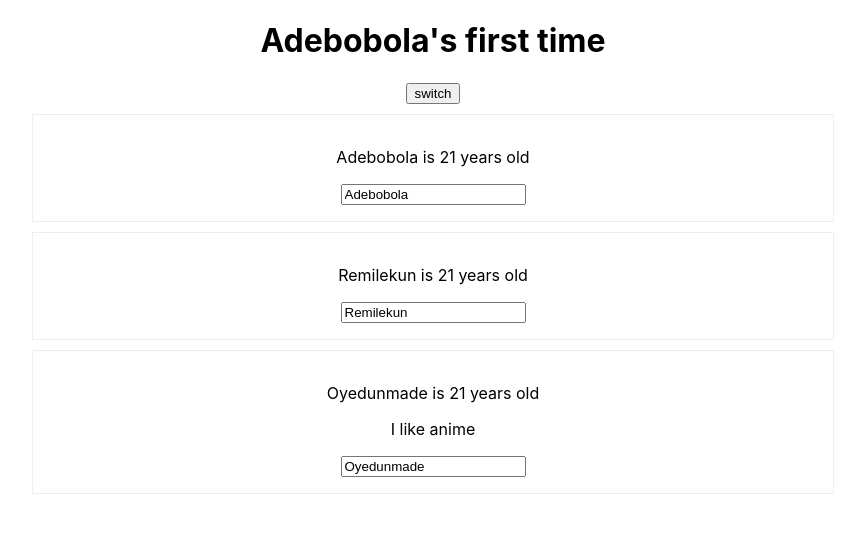
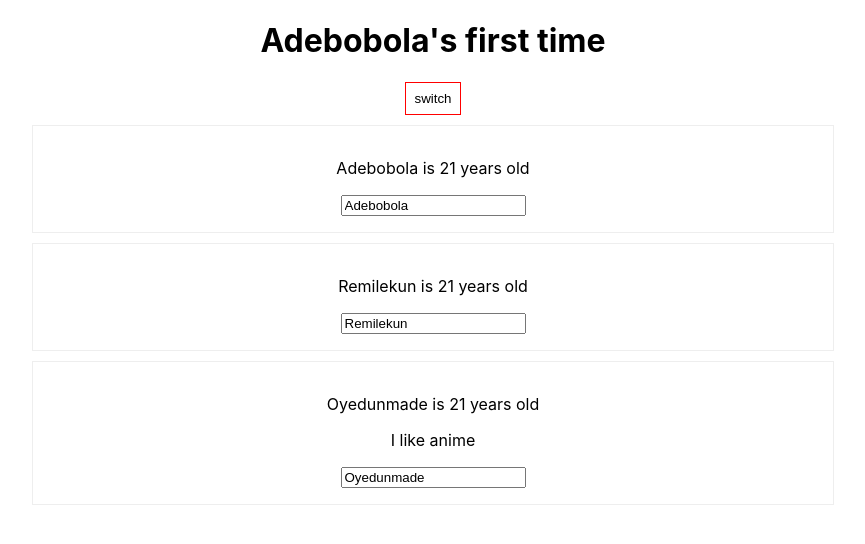
Before and after one commit to Adebobola01/react-guide, a React (Create React App) app: page / in a window 1280 px wide. Shown: the top 544 px of the page, without its empty margins (207-1072 px from the left). Built offline with nearby package versions, Linux system fonts and the light colour scheme.

Commit message:
added inline styles

```diff
--- a/src/App.js
+++ b/src/App.js
@@ -30,11 +30,17 @@ class App extends Component {
     ]})
   }
 
+
   render() {
+    const style = {
+      border: "1px solid red",
+      backgroundColor: "white",
+      padding: "8px"
+    }
     return (
       <div className="App">
         <h1>Adebobola's first time</h1>
-        <button onClick={this.switchNameHandler.bind(this, "bobo")} >switch</button>
+        <button onClick={this.switchNameHandler.bind(this, "bobo")} style={style}>switch</button>
         <Person name={this.state.persons[0].name} age={this.state.persons[0].age} />
         <Person name={this.state.persons[1].name} age={this.state.persons[1].age} changed={ this.nameChangedHandler}  />
         <Person name={this.state.persons[2].name} age={this.state.persons[2].age} clicked={this.switchNameHandler.bind(this, "muhy")} >I like anime</Person>
```
